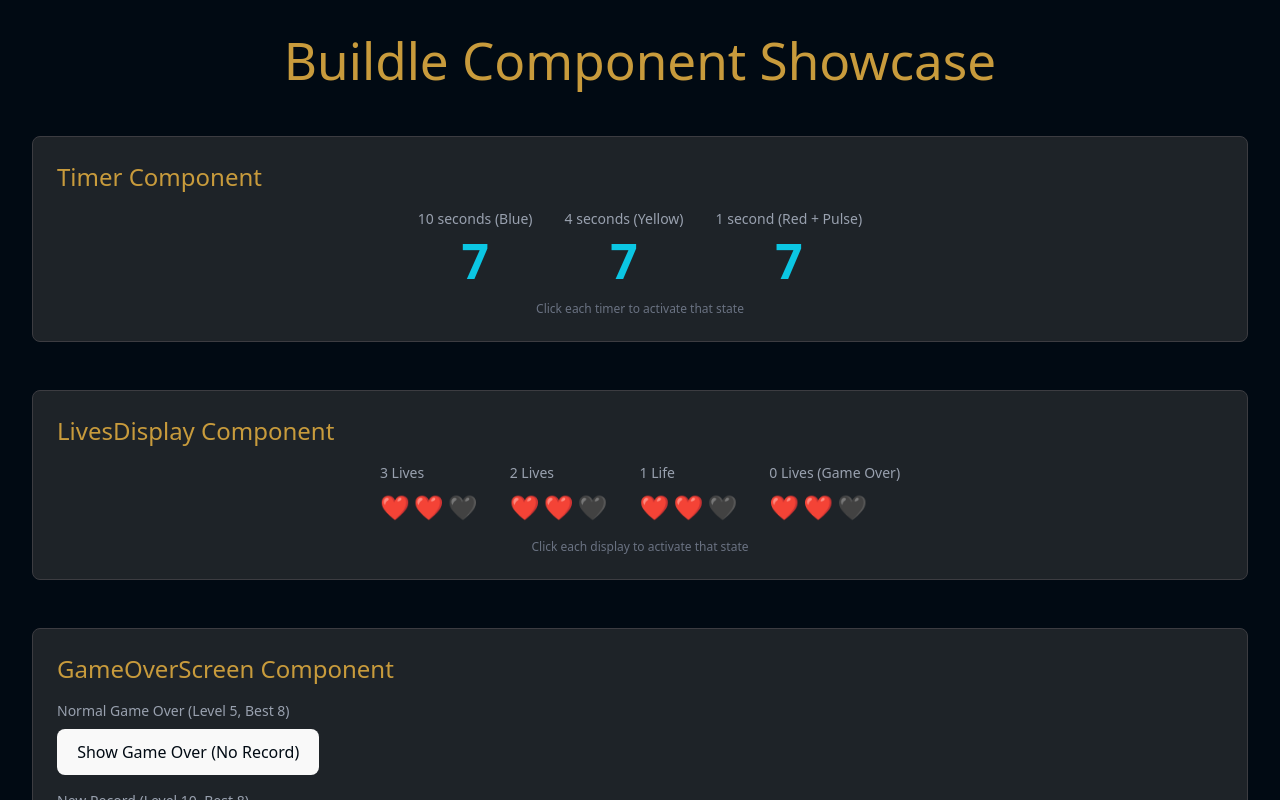
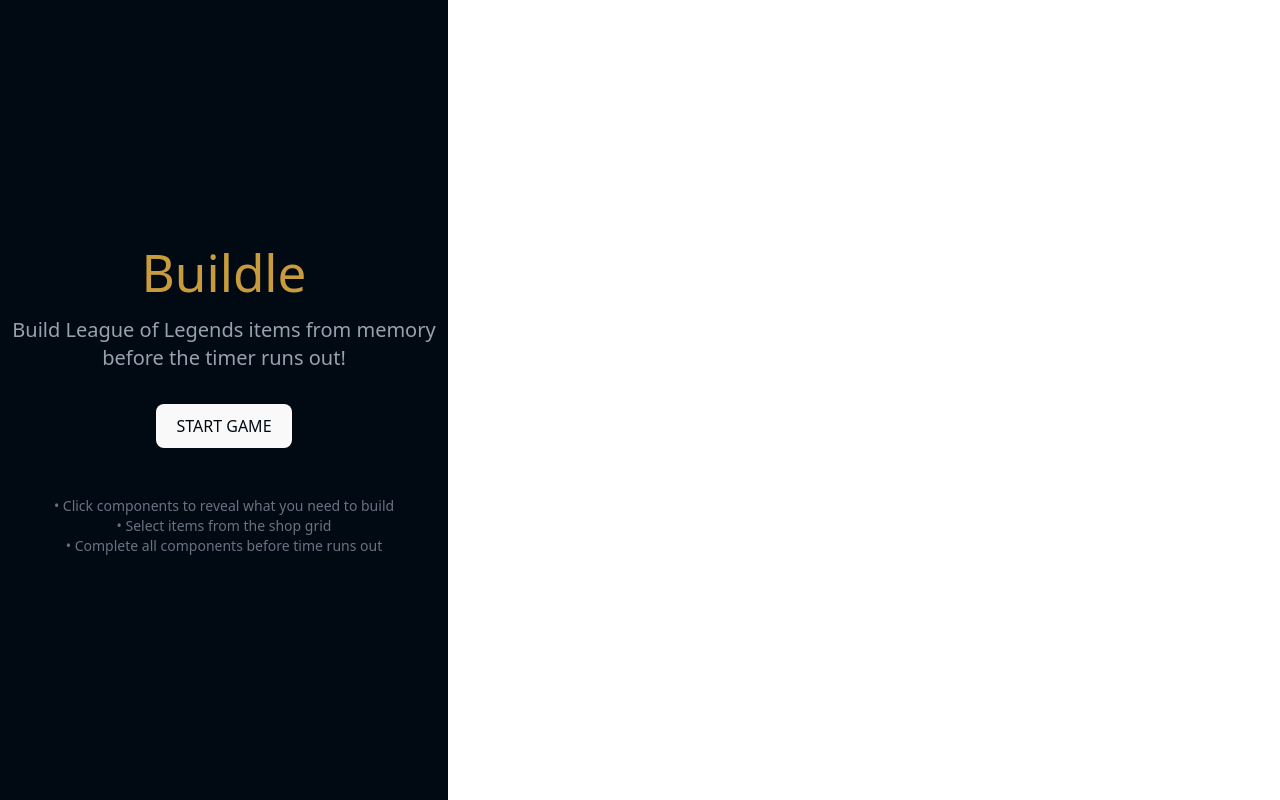
Before and after one commit to anro772/pathdle, a React (Vite) app: page / in a window 1280 px wide. Shown: the top 800 px of the page. Built offline with nearby package versions, Linux system fonts and the light colour scheme.

Commit message:
Implement Phase 4: Main App component with full game integration

```diff
--- a/src/App.tsx
+++ b/src/App.tsx
@@ -1,8 +1,97 @@
-import { ComponentShowcase } from './ComponentShowcase';
+import { useEffect } from 'react';
+import { useGameStore } from './stores/useGameStore';
+import { Timer } from './components/Timer';
+import { LivesDisplay } from './components/LivesDisplay';
+import { ItemShopGrid } from './components/ItemShopGrid';
+import { ComponentTree } from './components/ComponentTree';
+import { GameOverScreen } from './components/GameOverScreen';
 import './App.css';
 
 function App() {
-  return <ComponentShowcase />;
+  const { gameStatus, startGame, timerActive, decrementTimer, handleTimerExpire } = useGameStore();
+
+  // Timer countdown effect
+  useEffect(() => {
+    if (!timerActive) return;
+
+    const interval = setInterval(() => {
+      const state = useGameStore.getState();
+
+      if (state.timeRemaining <= 0) {
+        handleTimerExpire();
+      } else {
+        decrementTimer();
+      }
+    }, 1000);
+
+    return () => clearInterval(interval);
+  }, [timerActive, decrementTimer, handleTimerExpire]);
+
+  // Menu Screen
+  if (gameStatus === 'menu') {
+    return (
+      <div className="min-h-screen bg-slate-dark flex items-center justify-center">
+        <div className="text-center">
+          <h1 className="text-6xl font-beaufort text-hextech-gold mb-4">
+            Buildle
+          </h1>
+          <p className="text-xl text-gray-400 mb-8 max-w-md">
+            Build League of Legends items from memory before the timer runs out!
+          </p>
+          <button
+            onClick={startGame}
+            className="px-8 py-4 bg-hextech-gold text-slate-dark text-xl font-bold rounded-lg hover:bg-opacity-90 transition-all transform hover:scale-105"
+          >
+            START GAME
+          </button>
+          <div className="mt-12 text-sm text-gray-500">
+            <p>• Click components to reveal what you need to build</p>
+            <p>• Select items from the shop grid</p>
+            <p>• Complete all components before time runs out</p>
+          </div>
+        </div>
+      </div>
+    );
+  }
+
+  // Playing Screen
+  if (gameStatus === 'playing') {
+    return (
+      <div className="min-h-screen bg-slate-dark text-white p-8">
+        {/* Header */}
+        <div className="max-w-6xl mx-auto mb-8">
+          <div className="flex justify-between items-center">
+            <LivesDisplay />
+            <Timer />
+            <div className="text-right">
+              <p className="text-sm text-gray-400">Level</p>
+              <p className="text-3xl font-beaufort text-hextech-gold">
+                {useGameStore.getState().currentLevel}
+              </p>
+            </div>
+          </div>
+        </div>
+
+        {/* Main Game Area */}
+        <div className="max-w-6xl mx-auto grid grid-cols-1 lg:grid-cols-2 gap-8">
+          {/* Left: Component Tree */}
+          <div className="bg-slate-medium p-6 rounded-lg border border-slate-light">
+            <h2 className="text-2xl font-beaufort text-hextech-gold mb-4">Target Item</h2>
+            <ComponentTree />
+          </div>
+
+          {/* Right: Item Shop Grid */}
+          <div className="bg-slate-medium p-6 rounded-lg border border-slate-light">
+            <h2 className="text-2xl font-beaufort text-hextech-gold mb-4">Shop</h2>
+            <ItemShopGrid />
+          </div>
+        </div>
+      </div>
+    );
+  }
+
+  // Game Over Screen
+  return <GameOverScreen />;
 }
 
 export default App;
```
